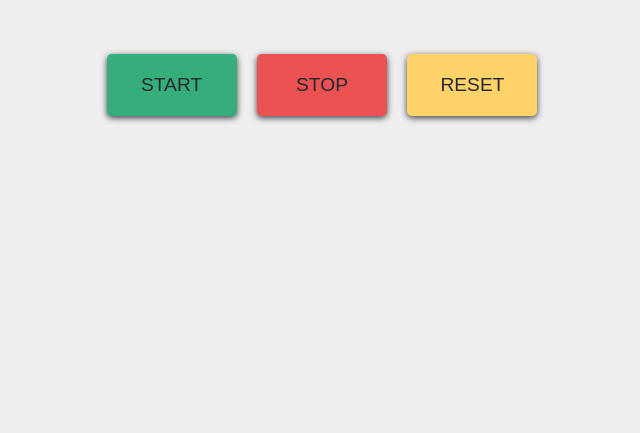
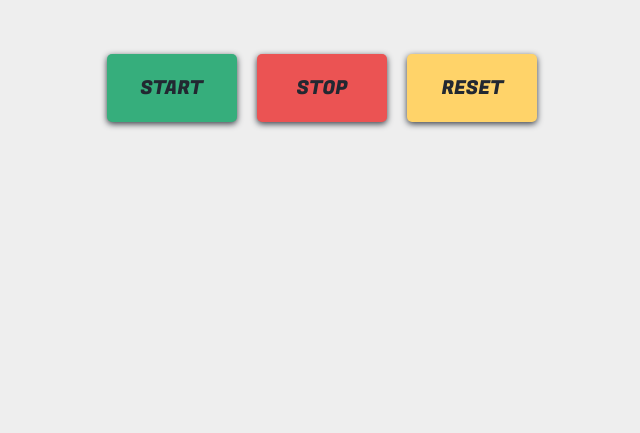
Before and after one commit to gu-rocha/stopwatch-study, a plain HTML site: page index.html in a window 1280 px wide. Shown: the part 367-800 px from the top of the page, without its empty margins (318-958 px from the left). Drawn offline with Linux system fonts and the light colour scheme.

Commit message:
Update style.css

```diff
--- a/style.css
+++ b/style.css
@@ -1,3 +1,5 @@
+@import url("https://fonts.googleapis.com/css2?family=Fugaz+One&display=swap");
+
 :root {
     --white: #EEEEEE;
     --grey1: #222831;
```
